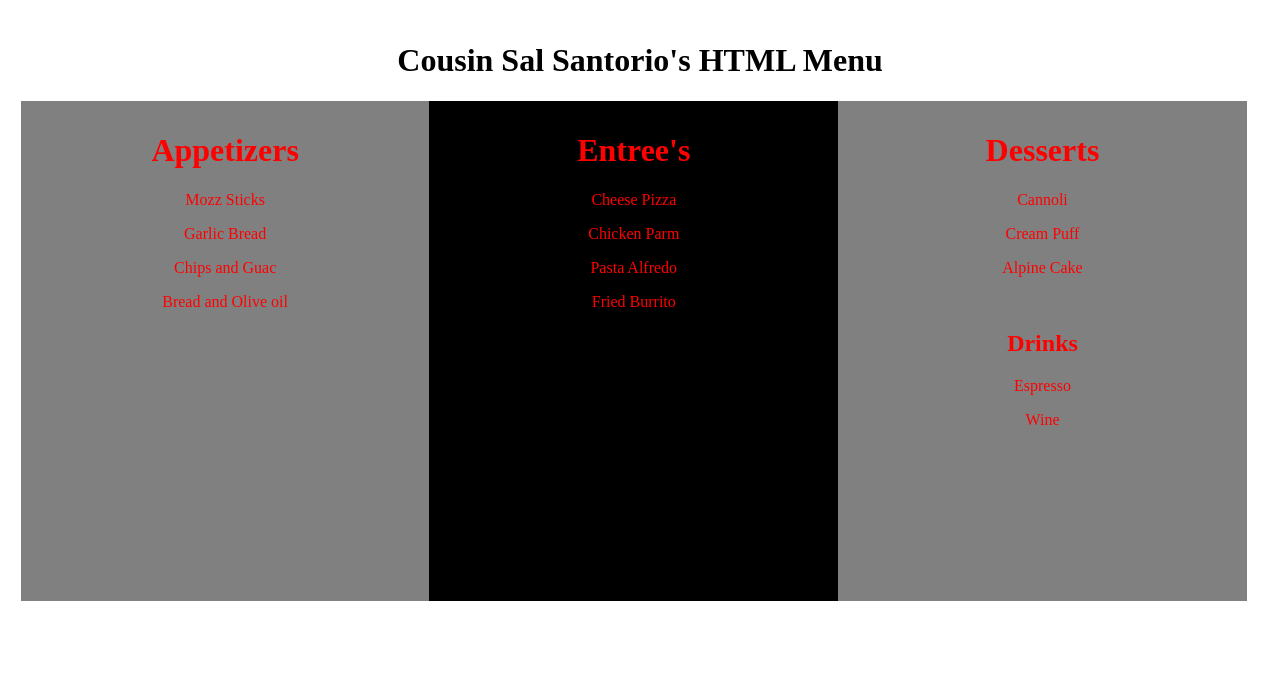
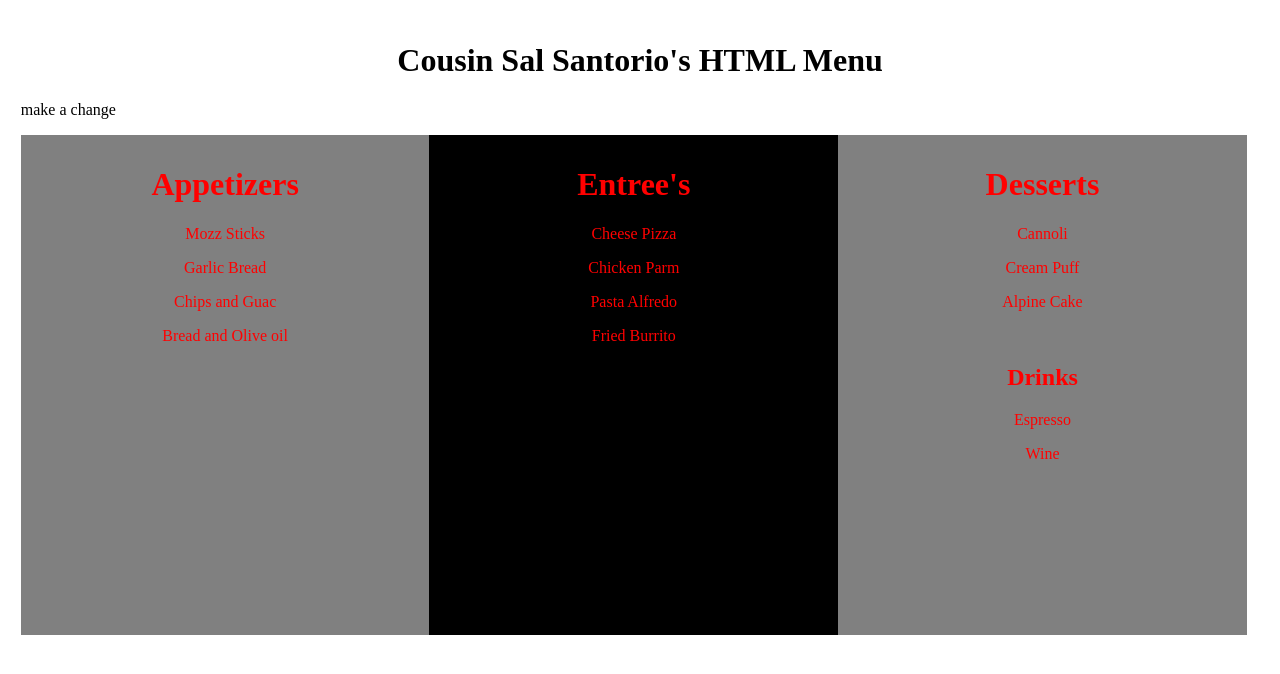
Before and after one commit to Paynevue/me_and_myself, a plain HTML site: page index.html in a window 1280 px wide. Drawn offline with Linux system fonts and the light colour scheme.

Commit message:
initial commit

```diff
--- a/index.html
+++ b/index.html
@@ -34,6 +34,7 @@
 <body>
 <h1 style="text-align: center;">Cousin Sal Santorio's HTML Menu</h1>
 <div class="container">
+  <p> make a change</p>
 <div class="left">
 <h1>Appetizers</h1>
 <p>Mozz Sticks</p>
```
